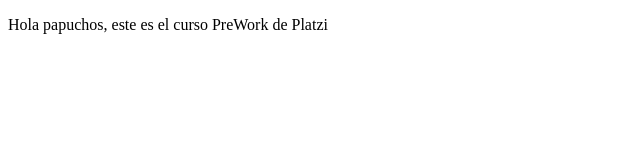
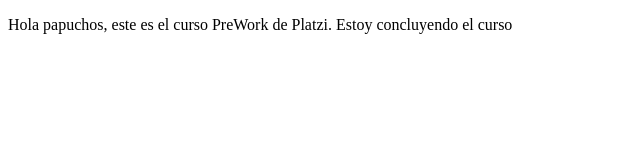
Before and after one commit to HeribertoRM/ProyectoDemoCursoPrework, a plain HTML site: page index.html in a window 1280 px wide. Shown: the whole page, without its empty margins (0-640 px from the left). Drawn offline with Linux system fonts and the light colour scheme.

Commit message:
Cambios agregamos más info

```diff
--- a/index.html
+++ b/index.html
@@ -6,7 +6,9 @@
     <title>Hola Mundo</title>
 </head>
 <body>
-    <p> Hola papuchos, este es el curso PreWork de Platzi</p>
+    <p> Hola papuchos, este es el curso PreWork de Platzi.
+        Estoy concluyendo el curso
+    </p>
 
 </body>
 </html>
```
